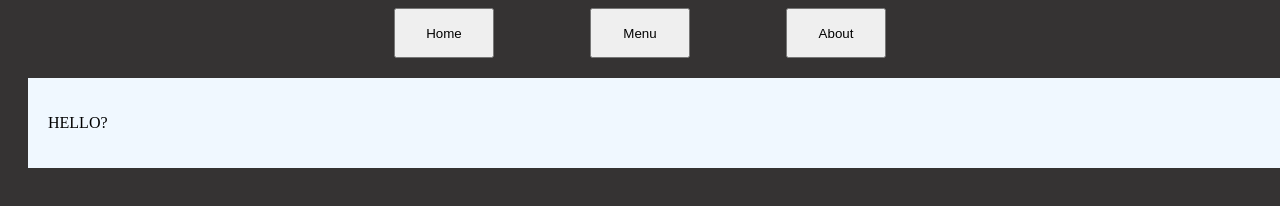
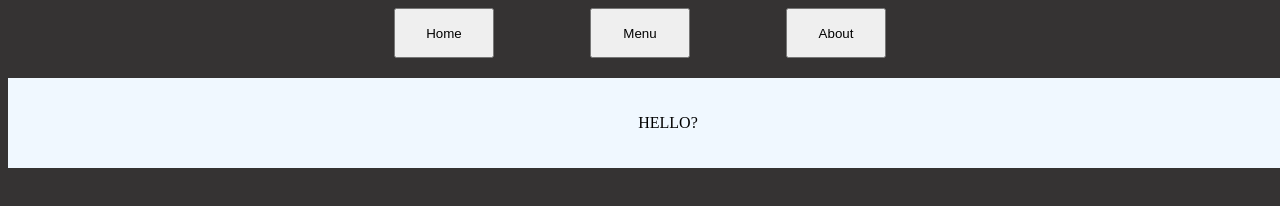
Before and after one commit to PlatFll/Restaurant_Project_TOP, a website built with webpack: page src/template.html in a window 1280 px wide. Shown: the top 206 px of the page. Built offline with nearby package versions, Linux system fonts and the light colour scheme.

Commit message:
Update styles.css

```diff
--- a/src/styles.css
+++ b/src/styles.css
@@ -18,10 +18,11 @@ button {
 }
 
 #content {
+    display: flex;
     background-color: aliceblue;
     justify-content: center;
     align-items: center;
     width: 80rem;
     padding: 20px;
-    margin: 20px;
+    margin: 20px auto;
 }
```
